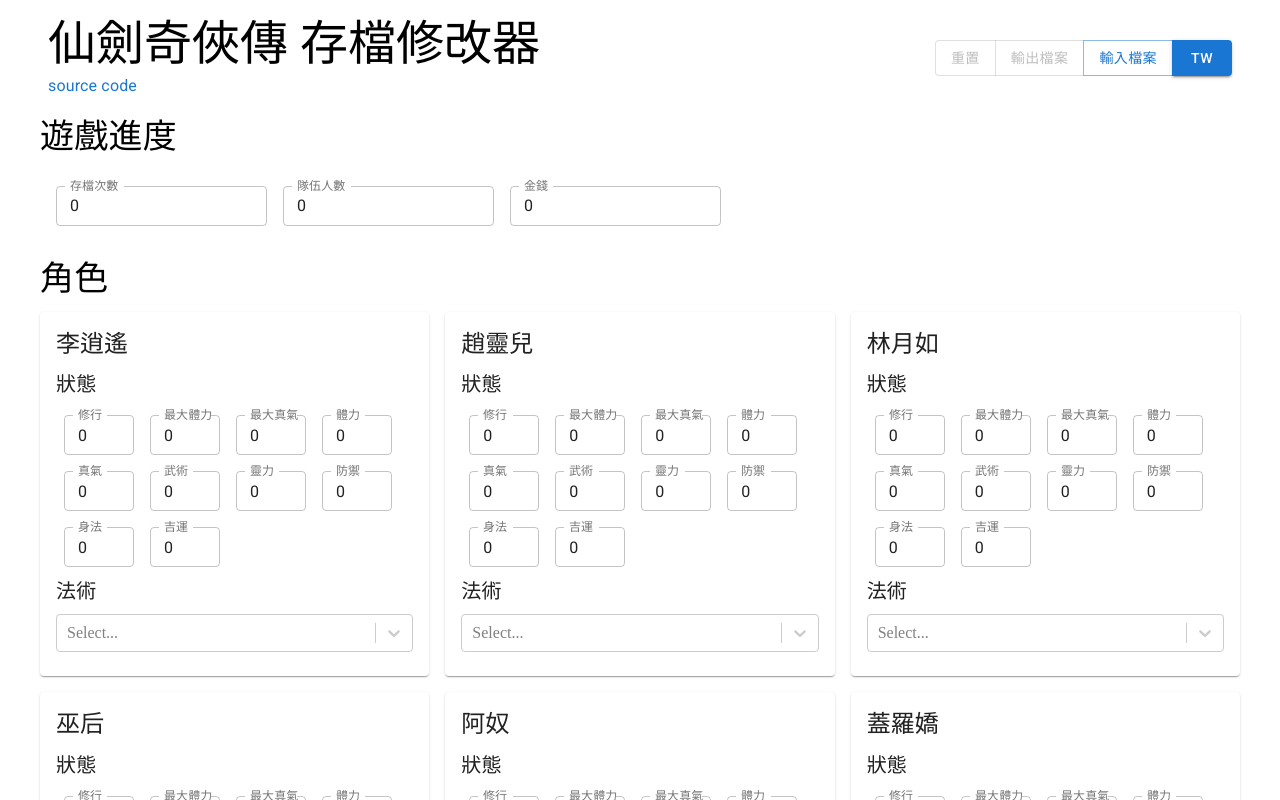
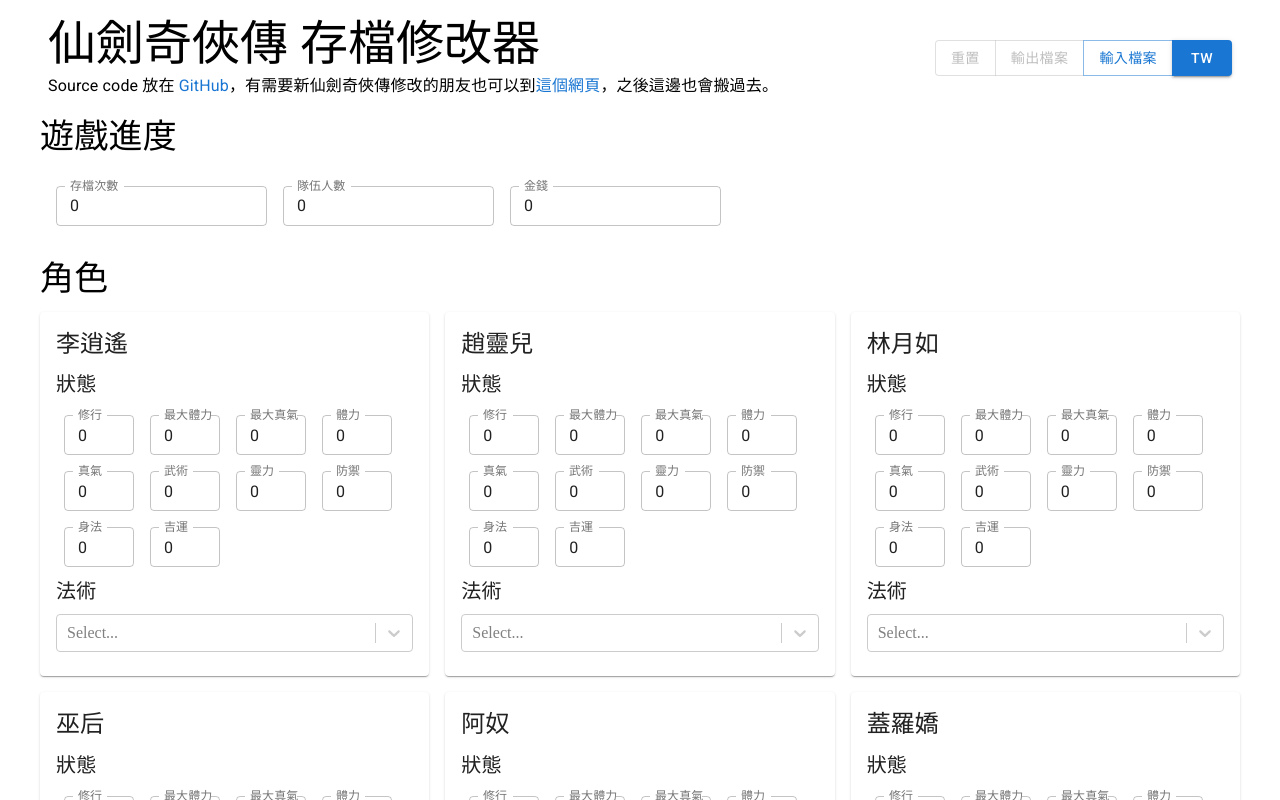
Before and after one commit to chehsunliu/pal-save-editor, a React (Create React App) app: page / in a window 1280 px wide. Shown: the top 800 px of the page. Built offline with nearby package versions, Linux system fonts and the light colour scheme.

Commit message:
Update Header.tsx (#74)

```diff
--- a/src/app/feature/header/Header.tsx
+++ b/src/app/feature/header/Header.tsx
@@ -27,7 +27,7 @@
       <Typography data-testid="pal-header-title" className={classes.title} variant="h3">
         {t("header.title")}
         <Typography variant="subtitle1">
-          <Link href="https://github.com/chehsunliu/pal-save-editor">source code</Link>
+          Source code 放在 <Link href="https://github.com/chehsunliu/pal-save-editor">GitHub</Link>，有需要新仙劍奇俠傳修改的朋友也可以到<Link href="https://chehsunliu.github.io/retro">這個網頁</Link>，之後這邊也會搬過去。
         </Typography>
       </Typography>
       <ButtonGroup color="primary">
```
